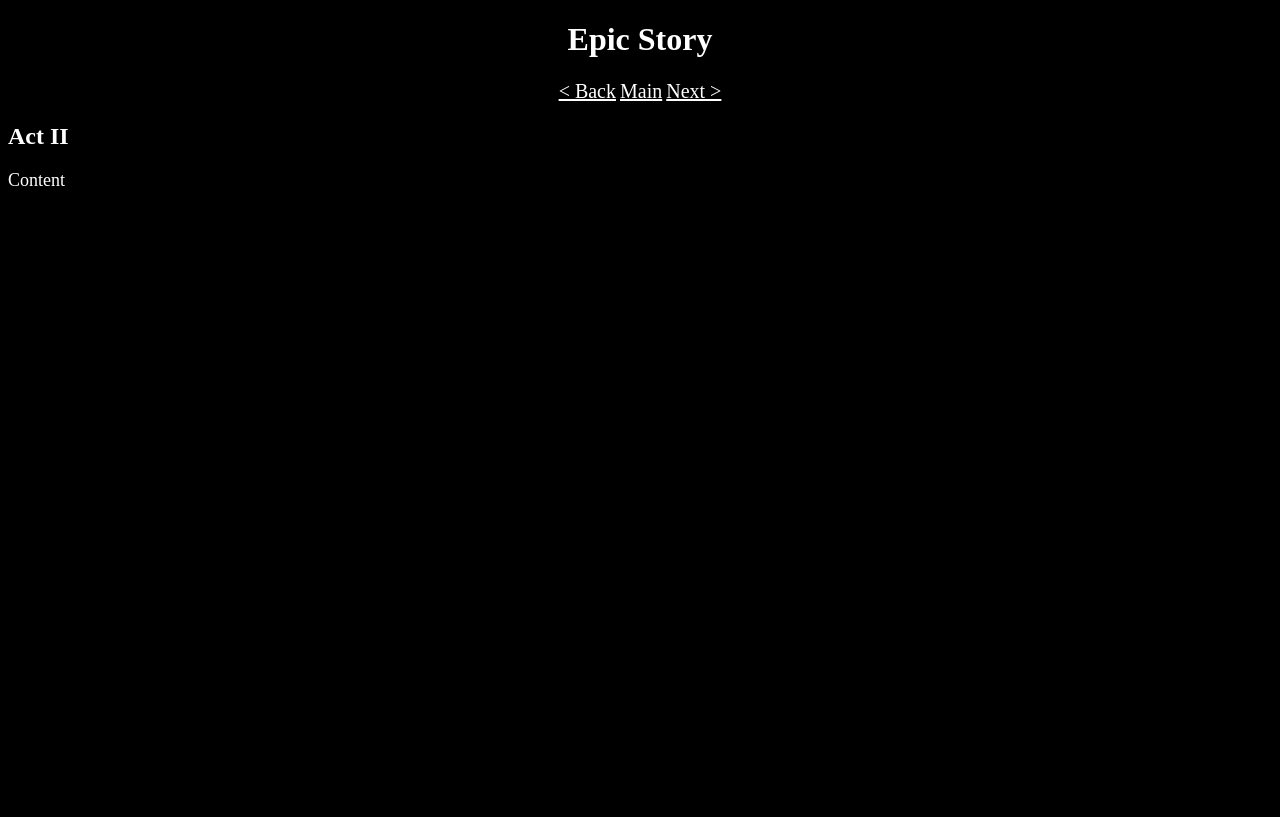
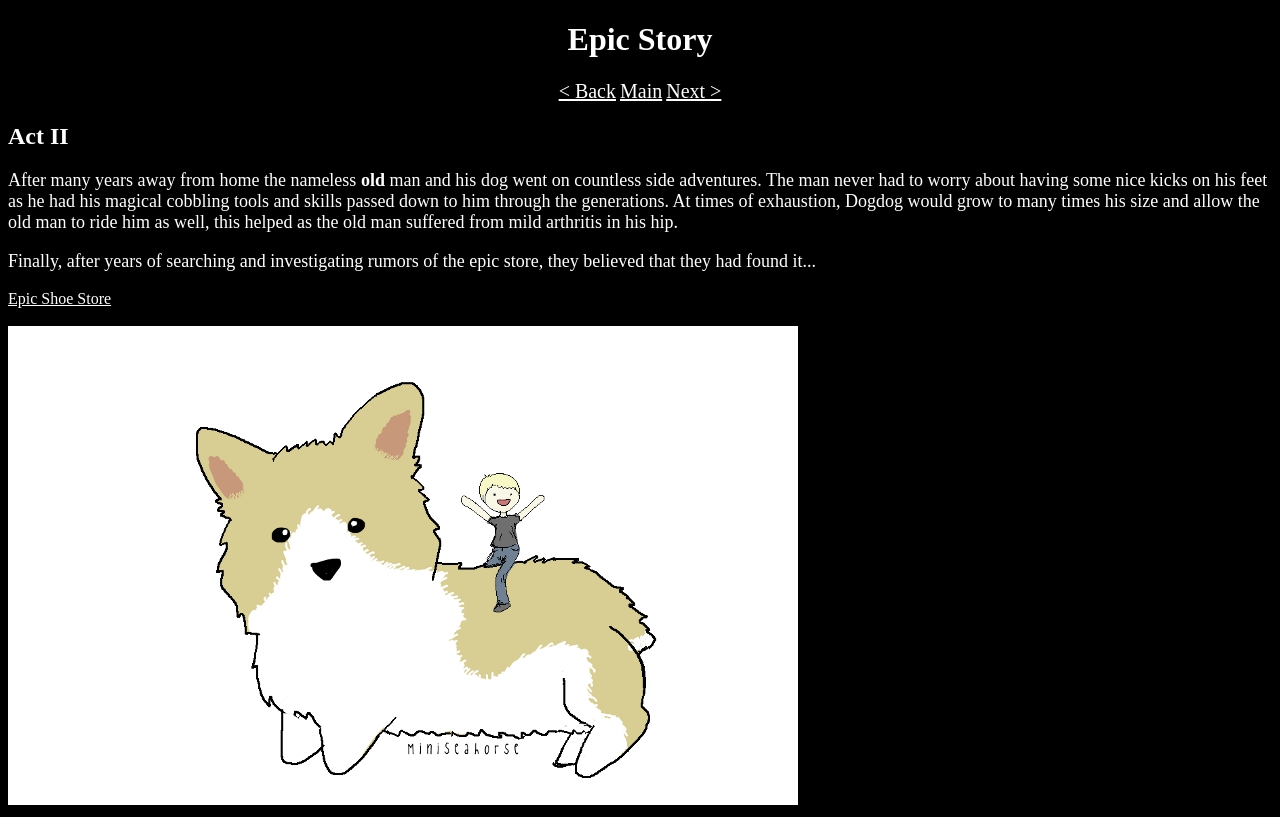
Before and after one commit to KWLEvans/epic-story, a plain HTML site: page pageThree.html in a window 1280 px wide. Drawn offline with Linux system fonts and the light colour scheme.

Commit message:
add act I and II, including images, inline elements

```diff
--- a/pageThree.html
+++ b/pageThree.html
@@ -12,6 +12,10 @@
       <a href="pageFour.html">Next ></a>
     </header>
     <h2>Act II</h2>
-    <p>Content</p>
+    <p>After many years away from home the nameless <strong>old</strong> man and his dog went on countless side adventures. The man never had to worry about having some nice kicks on his feet as he had his magical cobbling tools and skills passed down to him through the generations. At times of exhaustion, Dogdog would grow to many times his size and allow the old man to ride him as well, this helped as the old man suffered from mild arthritis in his hip.</p>
+
+    <p>Finally, after years of searching and investigating rumors of the epic store, they believed that they had found it...</p>
+    <a href="https://www.amazon.com">Epic Shoe Store</a></br></br>
+    <img src="img/giantCorgi.jpg" alt="Artistic rendition of man riding Dogdog">
   </body>
 </html>
```
Also changed, not shown: pageTwo.html (+3 -1 lines), img/bindleMan.jpeg (added), img/giantCorgi.jpg (added), img/oldManAndDog.jpeg (added).
